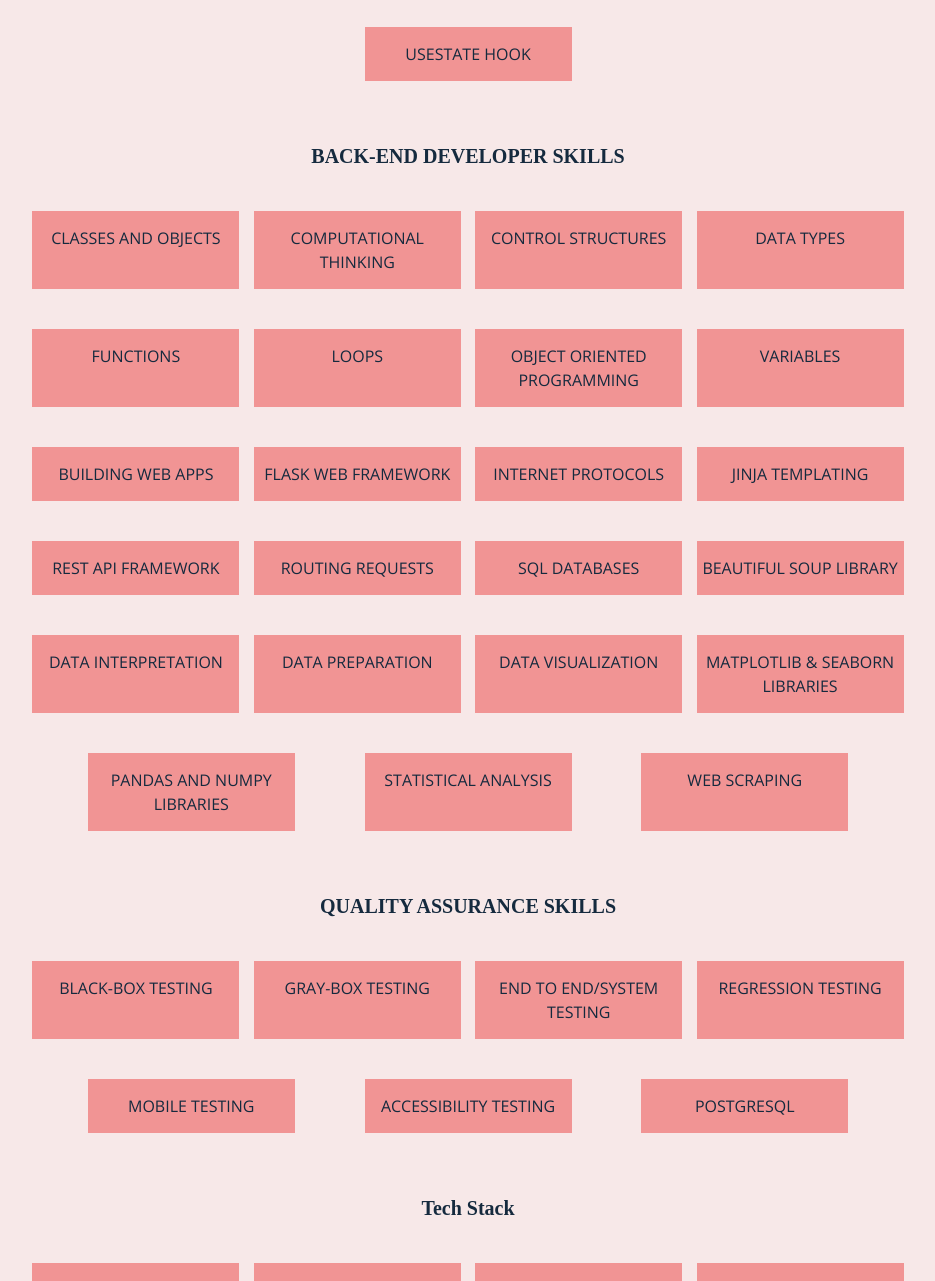
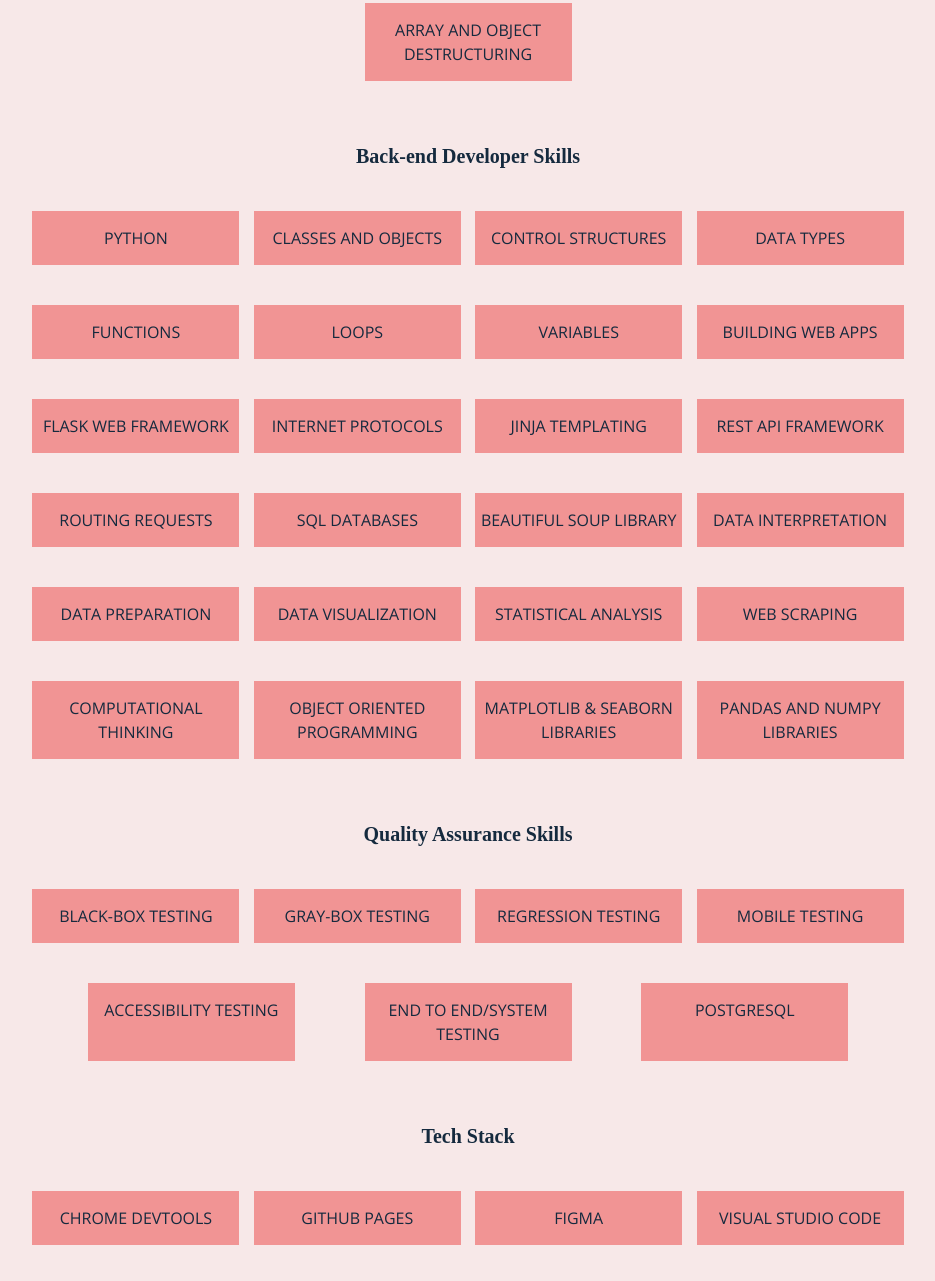
Before and after one commit to Rikaiyah-Winters/updated-portfolio, a website built with Parcel: page index.html in a window 1280 px wide. Shown: the part 2273-3554 px from the top of the page, without its empty margins (172-1107 px from the left). Built offline with nearby package versions, Linux system fonts and the light colour scheme.

Commit message:
Added Python and updated main branch...
... to match ghpages

```diff
--- a/index.html
+++ b/index.html
@@ -54,7 +54,7 @@
                   target="_blank"><img src="img/villain-card2.png" alt="Female Supervillain Trading Card App"></a>
               </figure>
               <h4>Female Supervillain Trading Card App</h4>
-              <p class="project-description">Dynamic web app where users can create and delete female supervillain trading cards. Utilizes an SQL database and REST API. <a href="https://replit.com/@rwinters/201-L8-Step-5-finish-your-supervillain-trading-card-app#main.py"><u>Alternative version using Jinja Templetes here.</u></a></p>
+              <p class="project-description">Dynamic web app where users can create and delete female supervillain trading cards. Utilizes an SQL database and REST API. <a href="https://replit.com/@rwinters/201-L8-Step-5-finish-your-supervillain-trading-card-app#main.py" target="_blank"><u>Alternative version using Jinja Templetes here.</u></a></p>
               <p><span>Skills: </span>Flask Web Framework, Jinja Templating, REST API Framework, SQL Database</p>
               <p class="flex-fill"><span>Tools: </span>Replit</p>
               <a class="project-link"
@@ -99,7 +99,6 @@
             <p class="skill">HTML and CSS</p>
             <p class="skill">JavaScript</p>
             <p class="skill">React</p>
-            <p class="skill">Responsive web development</p>
             <p class="skill">Version Control</p>
             <p class="skill">Git and GitHub</p>
             <p class="skill">Flexbox</p>
@@ -108,19 +107,21 @@
             <p class="skill">APIs</p>
             <p class="skill">Manipulatie the DOM</p>
             <p class="skill">ES6</p>
-            <p class="skill">Array and Object Destructuring</p>
             <p class="skill">Conditional Rendering</p>
             <p class="skill">Deploying a React App</p>
             <p class="skill">UseEffect Hook</p>
             <p class="skill">UseState Hook</p>
+            <p class="skill">Responsive web development</p>
+            <p class="skill">Array and Object Destructuring</p>
+          </div>
           <h4>Back-end Developer Skills</h4>
+          <div class="language-wrapper">
+            <p class="skill">Python</p>
             <p class="skill">Classes and Objects</p>
-            <p class="skill">Computational Thinking</p>
             <p class="skill">Control Structures</p>
             <p class="skill">Data Types</p>
             <p class="skill">Functions</p>
             <p class="skill">Loops</p>
-            <p class="skill">Object Oriented Programming</p>
             <p class="skill">Variables</p>
             <p class="skill">Building Web Apps</p>
             <p class="skill">Flask Web Framework</p>
@@ -133,17 +134,21 @@
             <p class="skill">Data Interpretation</p>
             <p class="skill">Data Preparation</p>
             <p class="skill">Data Visualization</p>
+            <p class="skill">Statistical Analysis</p>
+            <p class="skill">Web Scraping</p>
+            <p class="skill">Computational Thinking</p>
+            <p class="skill">Object Oriented Programming</p>
             <p class="skill">MatPlotLib & Seaborn Libraries</p>
             <p class="skill">Pandas and Numpy Libraries</p>
-            <p class="skill">Statistical Analysis</p>
-            <p class="skill">Web Scraping</p>
+          </div>
           <h4>Quality Assurance Skills</h4>
+          <div class="language-wrapper">
             <p class="skill">Black-Box Testing</p>
             <p class="skill">Gray-Box Testing</p>
-            <p class="skill">End to End/System Testing</p>
             <p class="skill">Regression Testing</p>
             <p class="skill">Mobile Testing</p>
             <p class="skill">Accessibility Testing</p>
+            <p class="skill">End to End/System Testing</p>
             <p class="skill">PostgreSQL</p>
           </div>
           <h4>Tech Stack</h4>
```
